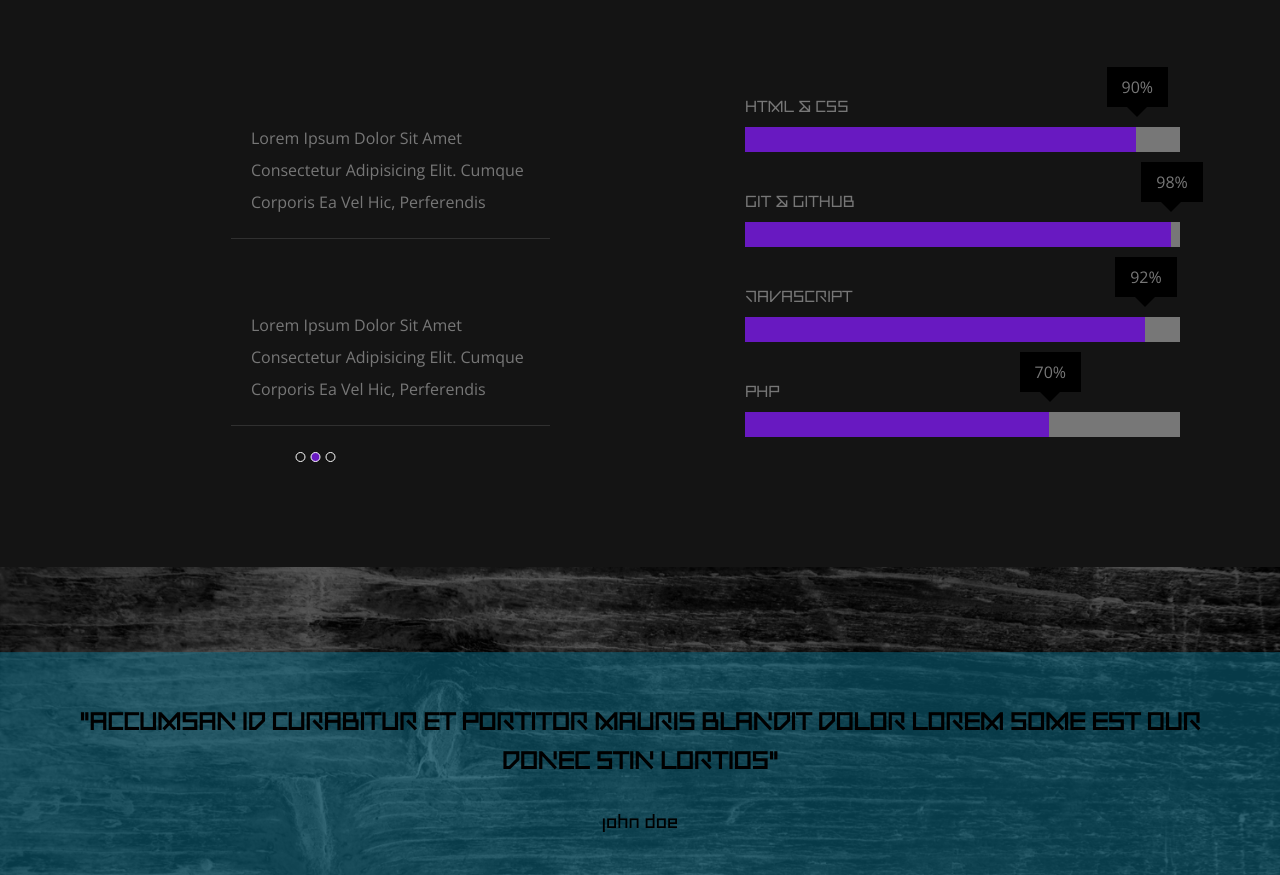
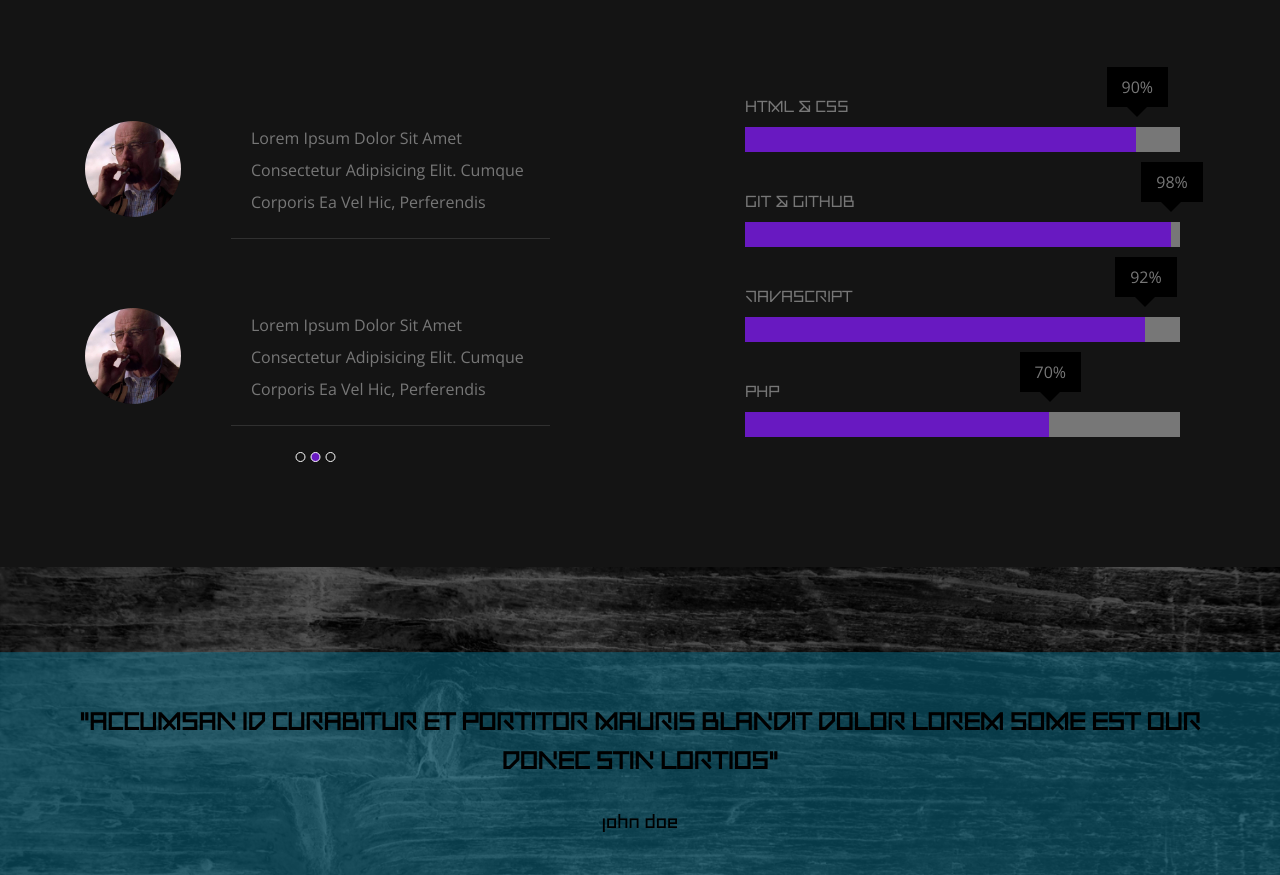
Before and after one commit to mobx2/kasper, a plain HTML site: page index.html in a window 1280 px wide. Shown: the part 5584-6459 px from the top of the page. Drawn offline with nearby package versions, Linux system fonts and the light colour scheme; the site is published under a folder, as on GitHub Pages, so addresses that start at the root find nothing.

Commit message:
Add files via upload

```diff
--- a/index.html
+++ b/index.html
@@ -304,7 +304,7 @@
           <div class="people-data">
             <div class="person-one-data person-1">
               <div class="image">
-                <img src="/person-1.jpg" alt="" />
+                <img src="person-1.jpg" alt="" />
               </div>
               <p>
                 Lorem ipsum dolor sit amet consectetur adipisicing elit. Cumque
@@ -313,7 +313,7 @@
             </div>
             <div class="person-one-data">
               <div class="image">
-                <img src="/person-1.jpg" alt="" />
+                <img src="person-1.jpg" alt="" />
               </div>
               <p>
                 Lorem ipsum dolor sit amet consectetur adipisicing elit. Cumque
```
